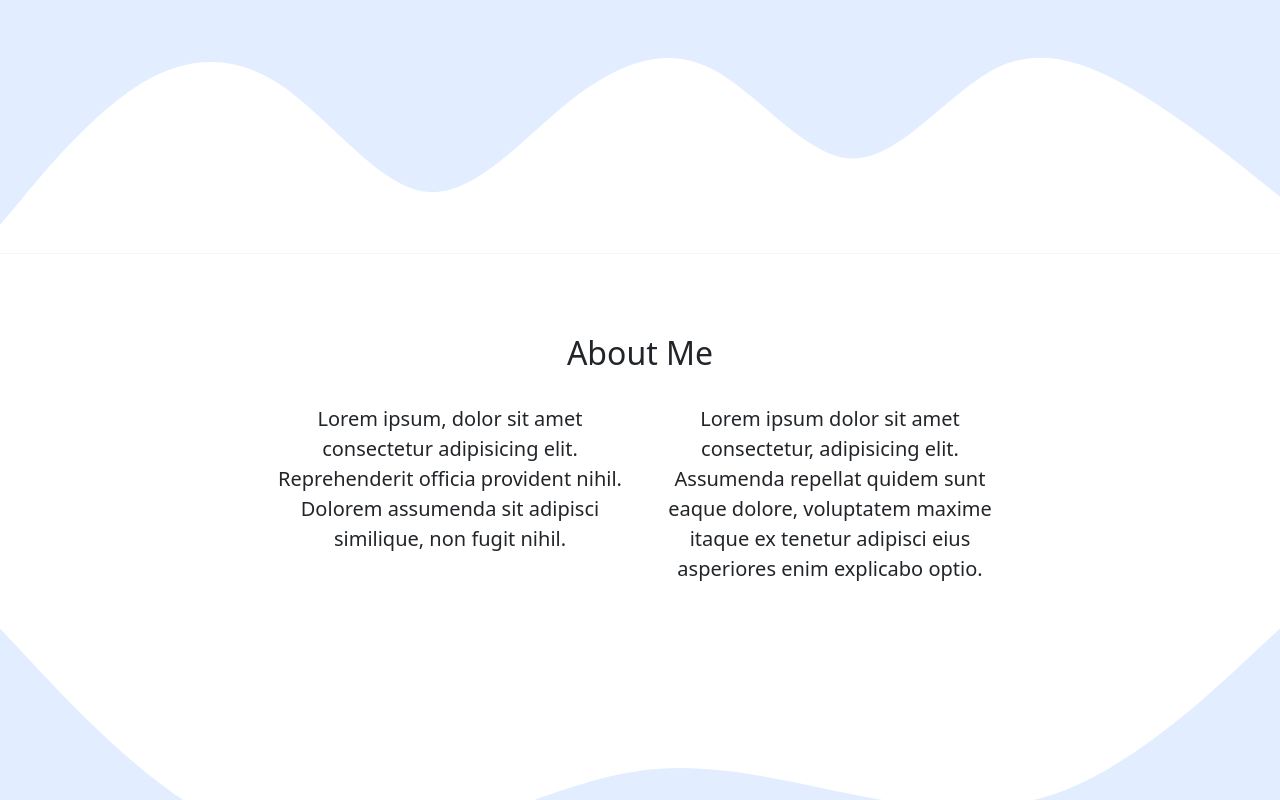
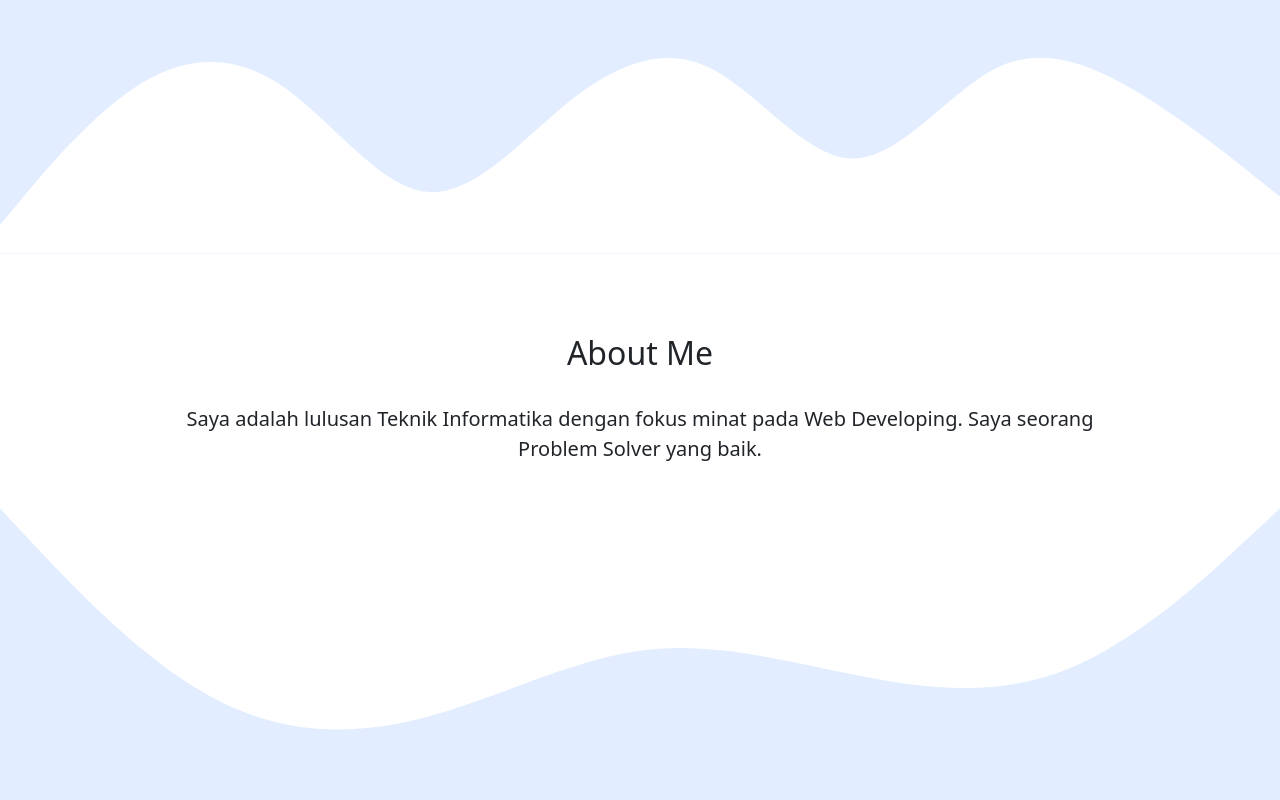
Before and after one commit to gustusiwabawa/gustusiwabawa.github.io, a plain HTML site: page index.html in a window 1280 px wide. Shown: the part 448-1248 px from the top of the page. Drawn offline with nearby package versions, Linux system fonts and the light colour scheme.

Commit message:
ini adalah judul
ini adalah deskripsi, saya merubah about me

```diff
--- a/index.html
+++ b/index.html
@@ -65,12 +65,12 @@
           </div>
         </div>
         <div class="row justify-content-center fs-5 text-center">
-          <div class="col-md-4">
-            <p>Lorem ipsum, dolor sit amet consectetur adipisicing elit. Reprehenderit officia provident nihil. Dolorem assumenda sit adipisci similique, non fugit nihil.</p>
+          <div class="col-md-10">
+            <p>Saya adalah lulusan Teknik Informatika dengan fokus minat pada Web Developing. Saya seorang Problem Solver yang baik.</p>
           </div>
-          <div class="col-md-4">
+          <!-- <div class="col-md-4">
             <p>Lorem ipsum dolor sit amet consectetur, adipisicing elit. Assumenda repellat quidem sunt eaque dolore, voluptatem maxime itaque ex tenetur adipisci eius asperiores enim explicabo optio.</p>
-          </div>
+          </div> -->
         </div>
       </div>
       <svg xmlns="http://www.w3.org/2000/svg" viewBox="0 0 1440 320">
```
